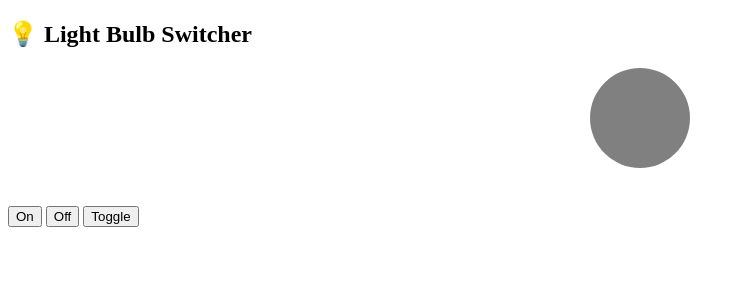
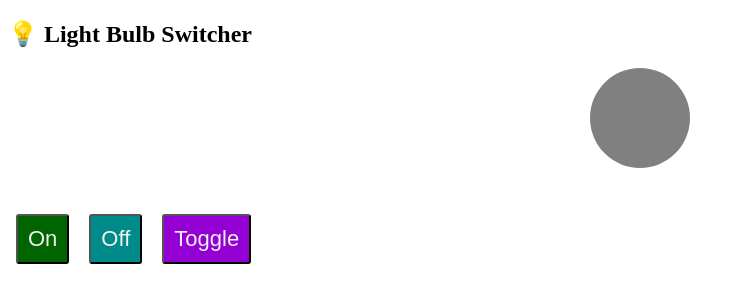
Before and after one commit to Selim-Ahmed93/DOM-Projects-2, a plain HTML site: page index.html in a window 1280 px wide. Shown: the whole page, without its empty margins (0-745 px from the left). Drawn offline with Linux system fonts and the light colour scheme.

Commit message:
Update style.css
Some Update To Css File

```diff
--- a/style.css
+++ b/style.css
@@ -3,12 +3,41 @@
   height: 100px;
   border-radius: 50%;
   margin: 20px auto;
-  /* background-color:black; */
+   /* background-color:black; */
   transition: background-color 0.3s ease;
 }
 
+#btnOn{
+  margin: 8px;
+  padding :10px;
+  border-radius :3px;
+  background-color:darkgreen;
+  color:#f1f1f1;
+  font-size : 22px
+}
+
+#btnOff{
+  margin: 8px;
+  padding :10px;
+  border-radius :3px;
+  background-color:darkcyan;
+  color:#f1f1f1;
+  font-size : 22px
+}
+
+#btnToggle{
+  margin: 8px;
+  padding :10px;
+  border-radius :3px;
+  background-color:darkviolet;
+  color:#f1f1f1;
+  font-size : 22px
+}
+
+
 .on {
   background-color: yellow;
+
 }
 
 .off {
```
